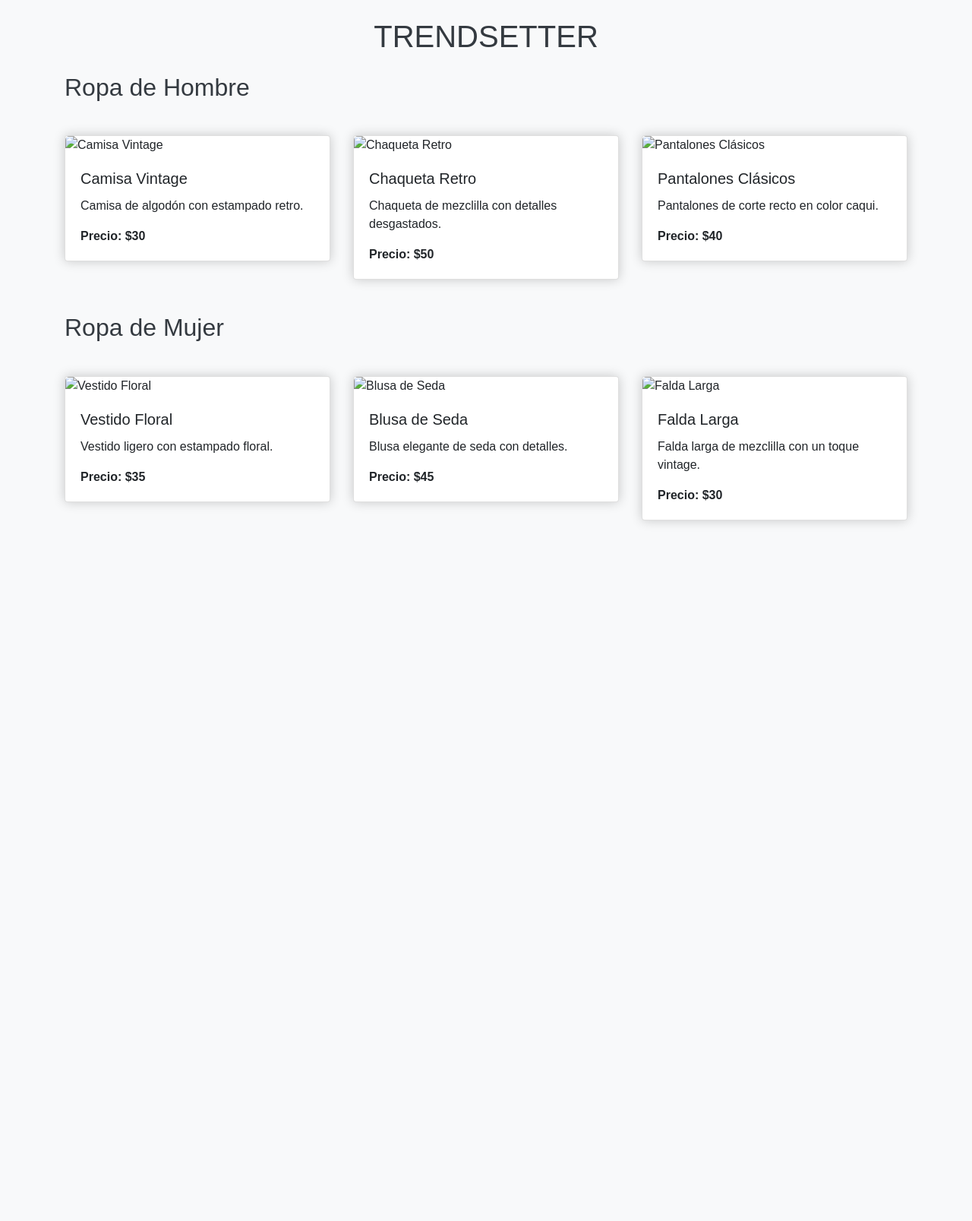
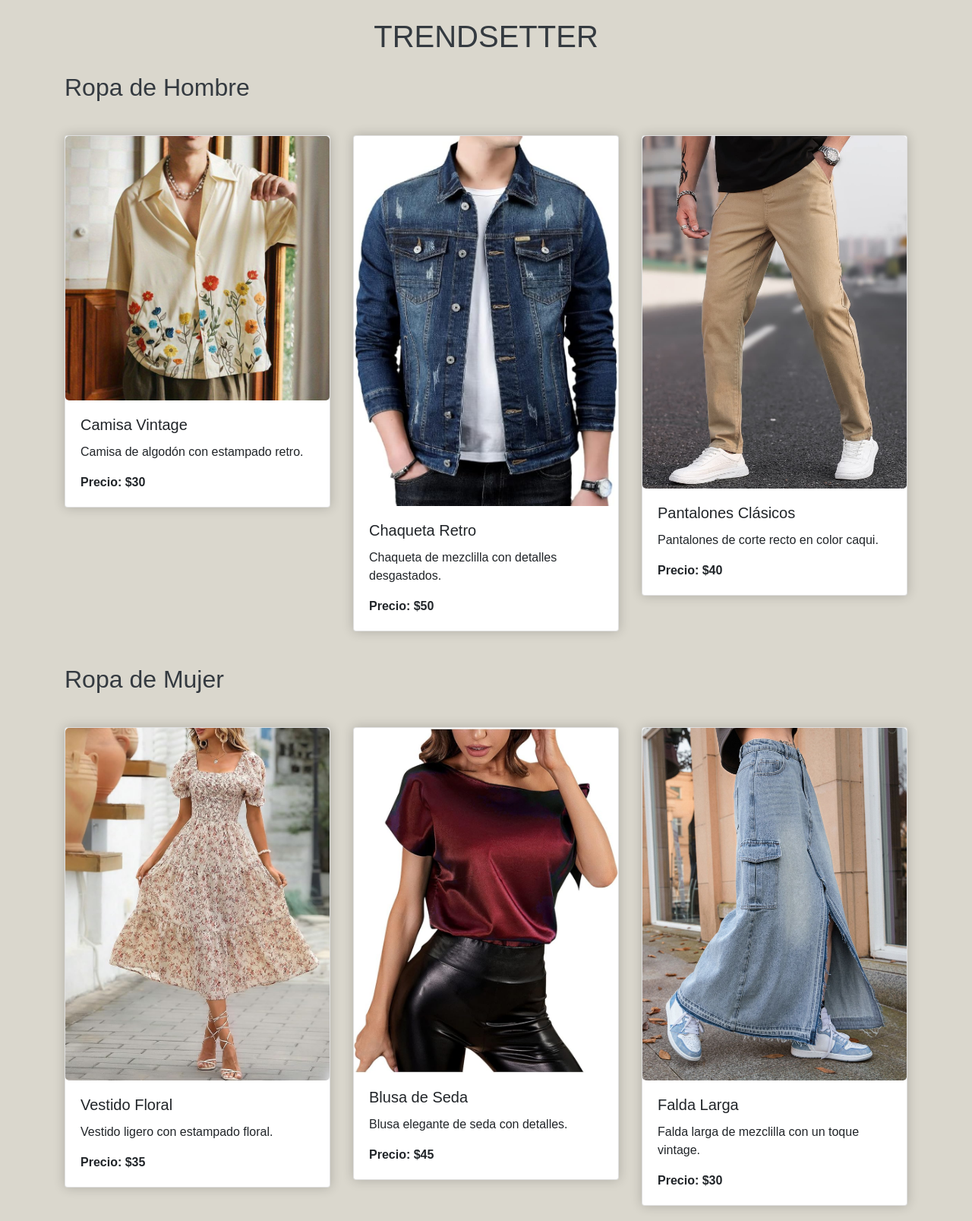
Before and after one commit to ValleNavarrete/POO_GITHACK-2024, a Django app: page /productos/ in a window 1280 px wide. Shown: the whole page at 76% size. Before the commit the page ends 690 px from the top, so only its background shows below. Run offline with Django 5.2, Linux system fonts and the light colour scheme; some libraries are stand-ins or nearby versions.

Commit message:
agregando imágenes al listado.html

```diff
--- a/Productos/templates/listado.html
+++ b/Productos/templates/listado.html
@@ -5,10 +5,11 @@
     <meta name="viewport" content="width=device-width, initial-scale=1.0">
     <title>Listado de Productos</title>
     <link href="https://stackpath.bootstrapcdn.com/bootstrap/4.5.2/css/bootstrap.min.css" rel="stylesheet">
+
     <style>
         body {
             font-family: Arial, sans-serif;
-            background-color: #f8f9fa;
+            background-color: #dad7cd;
         }
         h1, h2 {
             color: #343a40;
@@ -30,7 +31,7 @@
     <div class="row">
         <div class="col-md-4">
             <div class="card">
-                <img src="" alt="Camisa Vintage" class="product-image">
+                <img src="img/hombreV1.jpg" alt="Camisa Vintage" class="product-image">
                 <div class="card-body">
                     <h5 class="card-title">Camisa Vintage</h5>
                     <p class="card-text">Camisa de algodón con estampado retro.</p>
@@ -40,7 +41,7 @@
         </div>
         <div class="col-md-4">
             <div class="card">
-                <img src="" alt="Chaqueta Retro" class="product-image">
+                <img src="img/mezclilla.jpg" alt="Chaqueta Retro" class="product-image">
                 <div class="card-body">
                     <h5 class="card-title">Chaqueta Retro</h5>
                     <p class="card-text">Chaqueta de mezclilla con detalles desgastados.</p>
@@ -50,7 +51,7 @@
         </div>
         <div class="col-md-4">
             <div class="card">
-                <img src="" alt="Pantalones Clásicos" class="product-image">
+                <img src="img/caqui.jpg" alt="Pantalones Clásicos" class="product-image">
                 <div class="card-body">
                     <h5 class="card-title">Pantalones Clásicos</h5>
                     <p class="card-text">Pantalones de corte recto en color caqui.</p>
@@ -63,7 +64,7 @@
     <div class="row">
         <div class="col-md-4">
             <div class="card">
-                <img src="" alt="Vestido Floral" class="product-image">
+                <img src="img/floral.jpg" alt="Vestido Floral" class="product-image">
                 <div class="card-body">
                     <h5 class="card-title">Vestido Floral</h5>
                     <p class="card-text">Vestido ligero con estampado floral.</p>
@@ -73,7 +74,7 @@
         </div>
         <div class="col-md-4">
             <div class="card">
-                <img src="" alt="Blusa de Seda" class="product-image">
+                <img src="img/seda.jpg" alt="Blusa de Seda" class="product-image">
                 <div class="card-body">
                     <h5 class="card-title">Blusa de Seda</h5>
                     <p class="card-text">Blusa elegante de seda con detalles.</p>
@@ -83,7 +84,7 @@
         </div>
         <div class="col-md-4">
             <div class="card">
-                <img src="" alt="Falda Larga" class="product-image">
+                <img src="img/faldalarga.jpg" alt="Falda Larga" class="product-image">
                 <div class="card-body">
                     <h5 class="card-title">Falda Larga</h5>
                     <p class="card-text">Falda larga de mezclilla con un toque vintage.</p>
```
Also changed, not shown: img/caqui.jpg (added), img/faldalarga.jpg (added), img/floral.jpg (added), img/hombreV1.jpg (added), img/mezclilla.jpg (added), img/seda.jpg (added).
